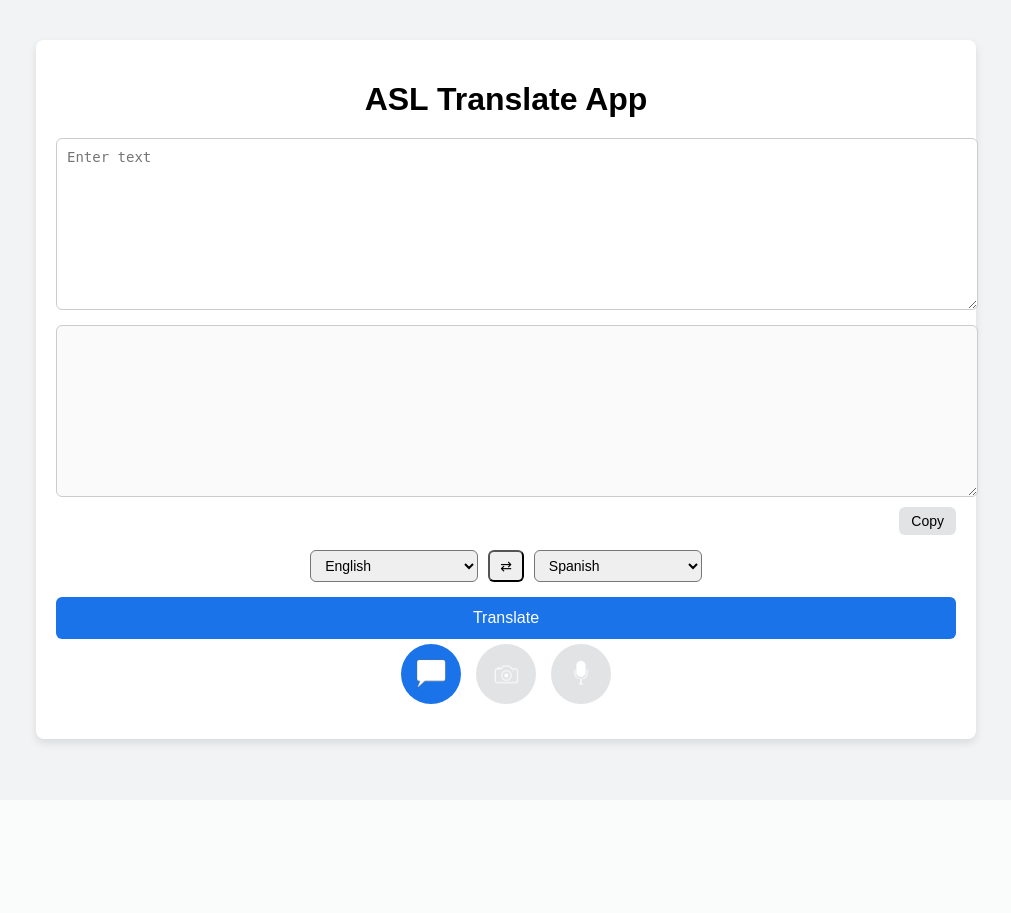
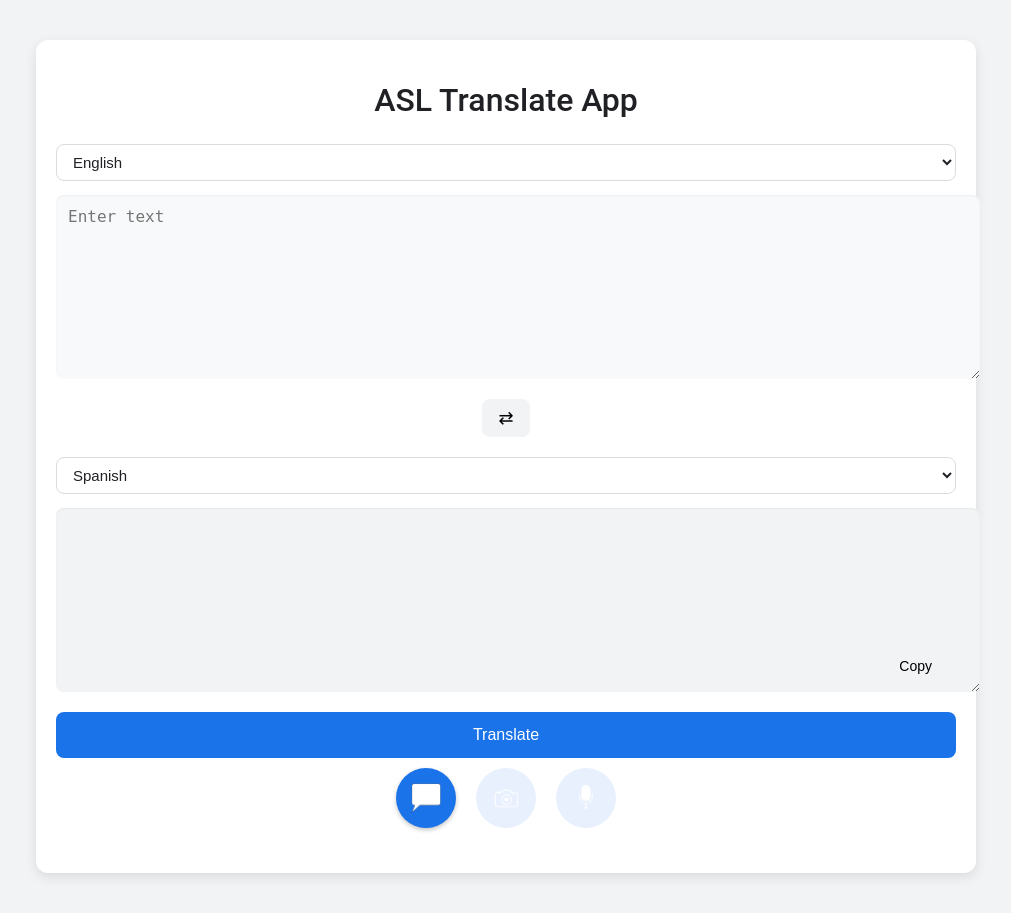
Before and after one commit to JackCarluccio/asl-translation-aid, a Flask app: page / in a window 1280 px wide. Shown: the whole page, without its empty margins (134-1145 px from the left). Before the commit the page ends 747 px from the top, so only its background shows below. Run offline with Flask 3, Linux system fonts and the light colour scheme.

Commit message:
changed formatting

```diff
--- a/src/web/static/style.css
+++ b/src/web/static/style.css
@@ -1,5 +1,5 @@
 body {
-  font-family: Arial, sans-serif;
+  font-family: 'Roboto', Arial, sans-serif;
   background: #f1f3f4;
   margin: 0;
   padding: 0;
@@ -9,21 +9,24 @@ body {
   max-width: 900px;
   margin: 40px auto;
   padding: 20px;
-  background: white;
-  border-radius: 8px;
-  box-shadow: 0 4px 8px rgba(0,0,0,0.1);
+  background: #fff;
+  border-radius: 12px;
+  box-shadow: 0 4px 12px rgba(0,0,0,0.1);
 }
 
 h1 {
   text-align: center;
-  margin-bottom: 20px;
+  margin-bottom: 25px;
+  font-weight: 500;
+  color: #202124;
 }
 
+/* Tabs for text/camera/mic */
 .tabs {
   display: flex;
   justify-content: center;
-  gap: 15px;
-  margin-bottom: 15px;
+  gap: 20px;
+  margin-bottom: 25px;
 }
 
 .tabs .tab {
@@ -31,105 +34,141 @@ h1 {
   height: 60px;
   border-radius: 50%;
   border: none;
-  background: #e1e3e5;
+  background: #e8f0fe;  /* lighter background for unselected tabs */
   cursor: pointer;
   display: flex;
   align-items: center;
   justify-content: center;
   padding: 0;
+  transition: background 0.2s;
 }
 
 .tabs .tab img {
-  width: 50%;   /* scale image to fit nicely inside circle */
+  width: 50%;
   height: 50%;
 }
 
+/* Selected tab color = translate button color */
 .tabs .tab.active {
   background: #1a73e8;
+  box-shadow: 0 2px 4px rgba(60,64,67,0.3);
 }
 
 .tabs .tab:hover {
-  background: #d0d2d4;
+  background: #d2e3fc;  /* subtle hover effect for unselected tabs */
 }
 /* Panels stacked vertically */
 .panel {
   display: flex;
   flex-direction: column;
-  gap: 10px;
-  margin-bottom: 15px;
+  gap: 8px;
+  margin-bottom: 20px;
+  position: relative;
 }
 
+/* Language selectors above text areas */
+.language-select {
+  width: 100%;
+  padding: 8px 12px;
+  font-size: 15px;
+  border-radius: 8px;
+  border: 1px solid #dadce0;
+  margin-bottom: 6px;
+  background: #fff;
+  color: #202124;
+}
+
+.language-select:focus {
+  outline: none;
+  border-color: #1a73e8;
+  box-shadow: 0 0 0 2px rgba(26,115,232,0.2);
+}
+
+/* Borderless textareas like Google Translate */
 textarea {
   width: 100%;
-  min-height: 150px;
-  padding: 10px;
-  border: 1px solid #ccc;
-  border-radius: 6px;
-  font-size: 14px;
+  min-height: 160px;
+  padding: 12px;
+  border: none;
+  border-radius: 8px;
+  font-size: 16px;
   resize: vertical;
+  background: #f8f9fa;
+  color: #202124;
+  box-shadow: inset 0 1px 2px rgba(0,0,0,0.05);
 }
 
 textarea.output {
-  background: #fafafa;
+  background: #f1f3f4;
 }
 
-.lang-bar-horizontal {
-  display: flex;
-  justify-content: center;
-  align-items: center;
-  gap: 10px;
-  margin: 15px 0;
-}
-
-.lang-bar-horizontal select,
-.lang-bar-horizontal button {
-  padding: 6px 10px;
-  font-size: 14px;
-  border-radius: 6px;
-}
-
-
-/* Copy button */
+/* Copy Button */
 #copyBtn {
-  align-self: flex-end;
+  position: absolute;
+  right: 12px;
+  bottom: 12px;
   padding: 6px 12px;
   font-size: 14px;
   border: none;
-  border-radius: 6px;
-  background: #e1e3e5;
+  border-radius: 8px;
+  background: #f1f3f4;
   cursor: pointer;
+  transition: background 0.2s;
 }
 
 #copyBtn:hover {
-  background: #d0d2d4;
+  background: #e8eaed;
 }
 
-/* Translate button */
+/* Translate Button */
 #translateBtn {
   display: block;
   width: 100%;
-  padding: 12px;
+  padding: 14px;
   background: #1a73e8;
-  color: white;
+  color: #fff;
   border: none;
-  border-radius: 6px;
+  border-radius: 8px;
   font-size: 16px;
   cursor: pointer;
-  margin-top: auto;
-  margin-bottom: 5px;
+  margin-top: 10px;
+  margin-bottom: 10px;
+  transition: background 0.2s;
 }
 
 #translateBtn:hover {
-  background: #1558b0;
+  background: #1669c1;
 }
 
-/* Camera and Microphone placeholders */
+/* Swap Button */
+.switch-container {
+  display: flex;
+  justify-content: center;
+  margin-bottom: 20px;
+}
+
+#switch-button {
+  padding: 8px 16px;
+  font-size: 18px;
+  border: none;
+  border-radius: 8px;
+  background: #f1f3f4;
+  cursor: pointer;
+  transition: background 0.2s;
+}
+
+#switch-button:hover {
+  background: #e8eaed;
+}
+
+/* Camera & Microphone placeholders */
 .camera-box, .microphone-box {
   text-align: center;
-  padding: 30px;
-  border: 2px dashed #ccc;
-  border-radius: 8px;
-  background: #fafafa;
+  padding: 40px;
+  border: 2px dashed #dadce0;
+  border-radius: 12px;
+  background: #f8f9fa;
+  color: #5f6368;
 }
 
 /* Hide inactive modes */
@@ -140,3 +179,18 @@ textarea.output {
 .mode.active {
   display: block;
 }
+
+/* Responsive tweaks */
+@media (max-width: 650px) {
+  .tabs {
+    gap: 12px;
+  }
+
+  textarea {
+    min-height: 120px;
+  }
+
+  .language-select {
+    font-size: 14px;
+  }
+}
--- a/src/web/templates/index.html
+++ b/src/web/templates/index.html
@@ -13,19 +13,10 @@
 
 <!-- Text Mode -->
 <div id="textMode" class="mode active">
-      <!-- Stacked text areas -->
+
+  <!-- Source Text Area with Language Selector -->
   <div class="panel">
-        <textarea id="input-text" placeholder="Enter text"></textarea>
-      </div>
-
-      <div class="panel">
-        <textarea id="output-text" class="output" readonly></textarea>
-        <button id="copyBtn">Copy</button>
-      </div>
-
-      <!-- Language controls under text areas, horizontal -->
-    <div class="lang-bar-horizontal">
-        <select id="language-source">
+    <select class="language-select" id="language-source">
       <option value="en" selected>English</option>
       <option value="es">Spanish</option>
       <option value="fr">French</option>
@@ -39,10 +30,19 @@
       <option value="it">Italian</option>
       <option value="sl-SI">Slovenian</option>
     </select>
+    <textarea id="input-text" placeholder="Enter text"></textarea>
+  </div>
+
+  <!-- Swap button -->
+  <div class="switch-container">
     <button id="switch-button">⇄</button>
-        <select id="language-target">
+  </div>
+
+  <!-- Target Text Area with Language Selector -->
+  <div class="panel">
+    <select class="language-select" id="language-target">
       <option value="en">English</option>
-            <option value="es"selected>Spanish</option>
+      <option value="es" selected>Spanish</option>
       <option value="fr">French</option>
       <option value="de">German</option>
       <option value="zh">Chinese (Simplified)</option>
@@ -54,11 +54,14 @@
       <option value="it">Italian</option>
       <option value="sl-SI">Slovenian</option>
     </select>
+    <textarea id="output-text" class="output" readonly></textarea>
+    <button id="copyBtn">Copy</button>
   </div>
 
-
+  <!-- Translate Button -->
   <button id="translateBtn" onclick="translateText()">Translate</button>
 </div>
+
 
     <!-- Tabs -->
     <div class="tabs">
```
Lines whose indentation alone changed are shown as unchanged.
